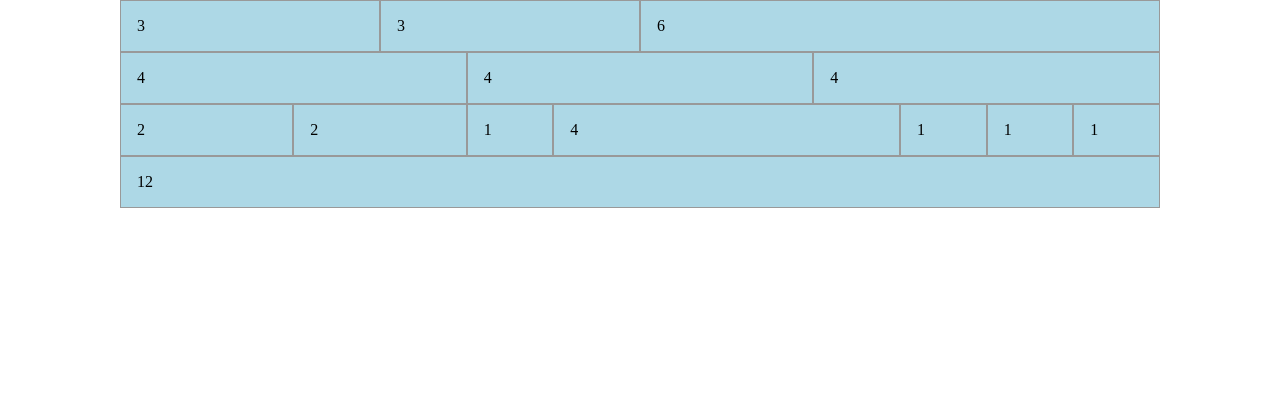
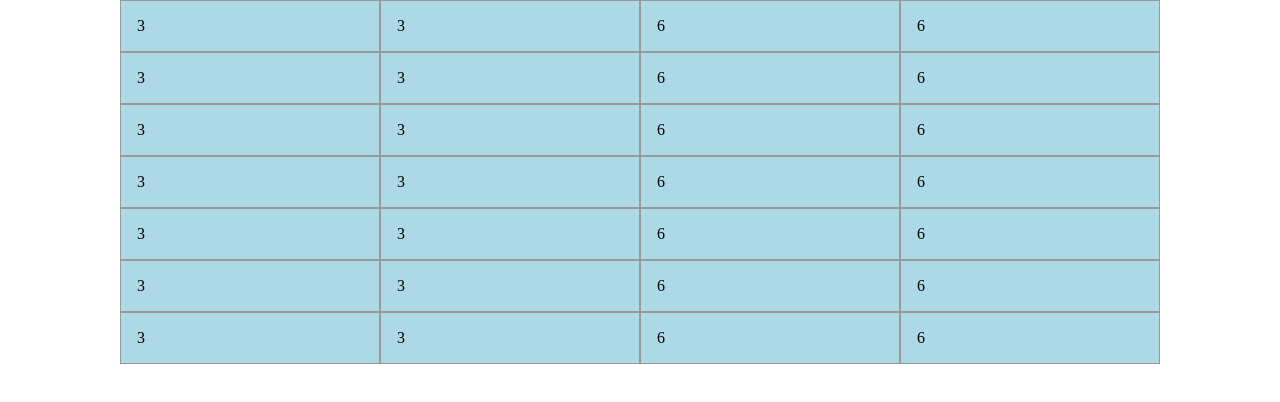
Before and after one commit to schoettker/Color-Typography-Style-Guide, a plain HTML site: page index.html in a window 1280 px wide. Drawn offline with Linux system fonts and the light colour scheme.

Commit message:
add color section in html

```diff
--- a/index.html
+++ b/index.html
@@ -7,39 +7,68 @@
 <body>
   <section class="wrapper">
 
-		<div class="row">
+		<div class="row"><!--Color Section-->
 
 			<div class="column-3"><span>3</span></div>
 			<div class="column-3"><span>3</span></div>
-			<div class="column-6"><span>6</span></div>
+			<div class="column-3"><span>6</span></div>
+			<div class="column-3"><span>6</span></div>
 
 		</div>
 
 		<div class="row">
 
-			<div class="column-4"><span>4</span></div>
-			<div class="column-4"><span>4</span></div>
-			<div class="column-4"><span>4</span></div>
+			<div class="column-3"><span>3</span></div>
+			<div class="column-3"><span>3</span></div>
+			<div class="column-3"><span>6</span></div>
+			<div class="column-3"><span>6</span></div>
 
 		</div>
 
 		<div class="row">
 
-			<div class="column-2"><span>2</span></div>
-			<div class="column-2"><span>2</span></div>
-			<div class="column-1"><span>1</span></div>
-			<div class="column-4"><span>4</span></div>
-			<div class="column-1"><span>1</span></div>
-			<div class="column-1"><span>1</span></div>
-			<div class="column-1"><span>1</span></div>
+			<div class="column-3"><span>3</span></div>
+			<div class="column-3"><span>3</span></div>
+			<div class="column-3"><span>6</span></div>
+			<div class="column-3"><span>6</span></div>
 
 		</div>
 
 		<div class="row">
 
-			<div class="column-12"><span>12</span></div>
+			<div class="column-3"><span>3</span></div>
+			<div class="column-3"><span>3</span></div>
+			<div class="column-3"><span>6</span></div>
+			<div class="column-3"><span>6</span></div>
 
 		</div>
+
+		<div class="row">
+
+			<div class="column-3"><span>3</span></div>
+			<div class="column-3"><span>3</span></div>
+			<div class="column-3"><span>6</span></div>
+			<div class="column-3"><span>6</span></div>
+
+		</div>
+
+		<div class="row">
+
+			<div class="column-3"><span>3</span></div>
+			<div class="column-3"><span>3</span></div>
+			<div class="column-3"><span>6</span></div>
+			<div class="column-3"><span>6</span></div>
+
+		</div>
+
+		<div class="row">
+
+			<div class="column-3"><span>3</span></div>
+			<div class="column-3"><span>3</span></div>
+			<div class="column-3"><span>6</span></div>
+			<div class="column-3"><span>6</span></div>
+
+		</div><!--End Color Section-->
 
 	</section>
 </body>
```
